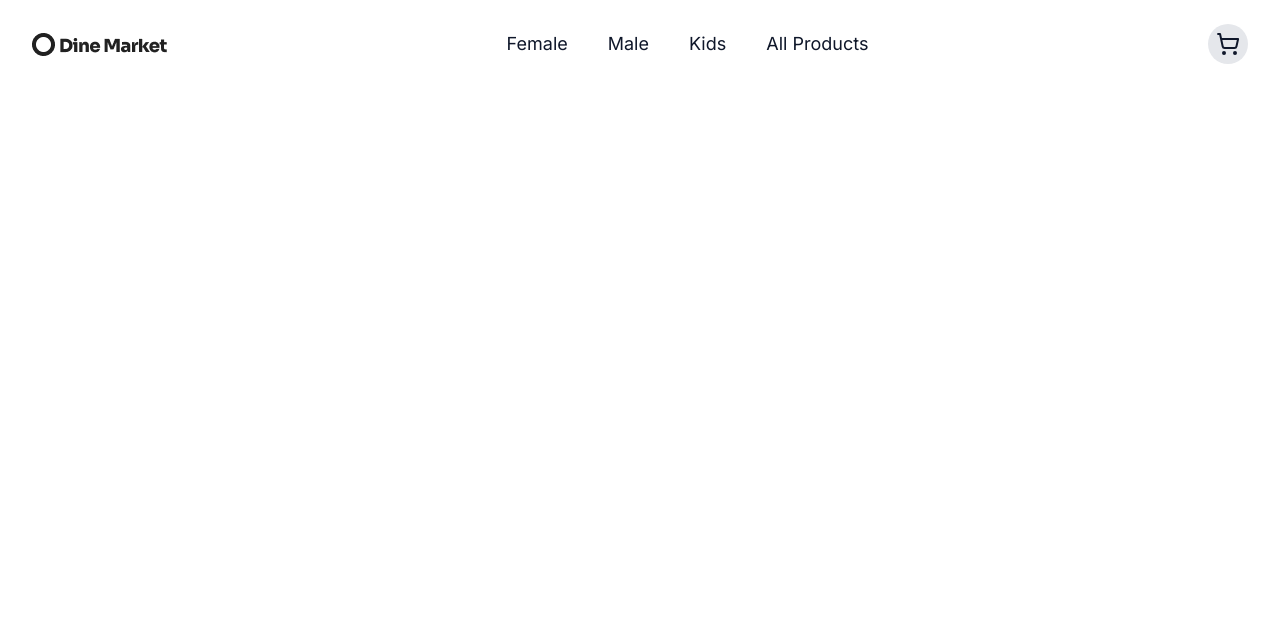
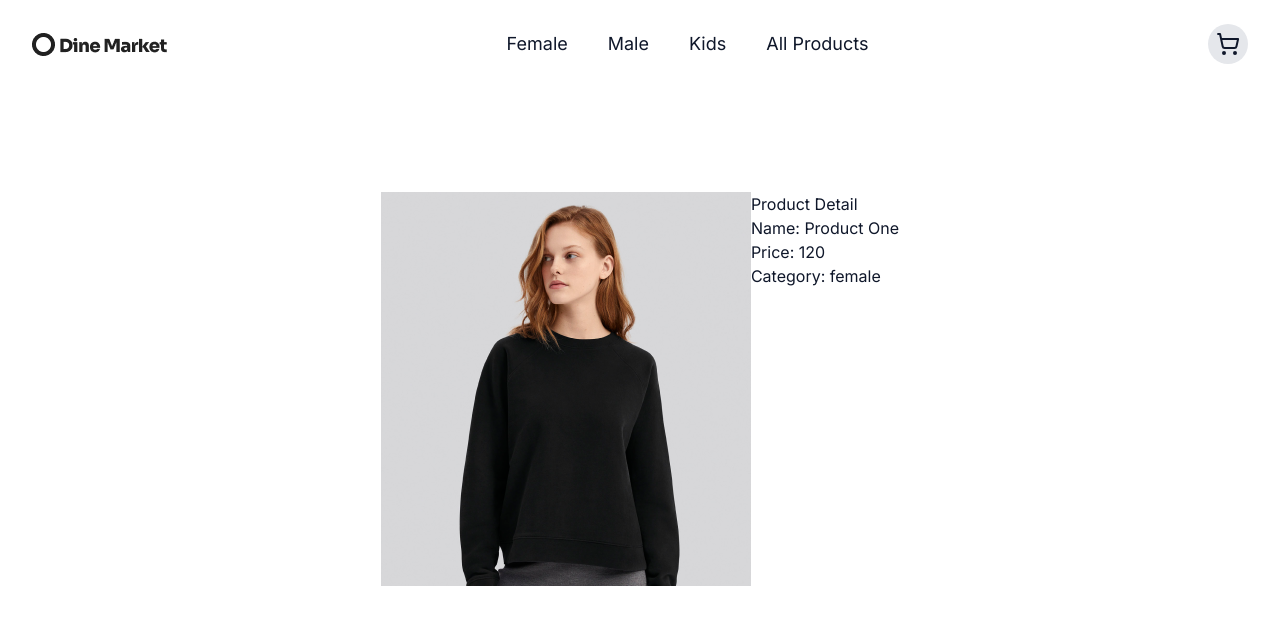
Before and after one commit to Abdullah-Younus/Shadcn-ui-ecommerce, a Next.js app: page /products/1 in a window 1280 px wide. Shown: the top 624 px of the page. Built offline with nearby package versions, Linux system fonts and the light colour scheme.

Commit message:
local changes

```diff
--- a/src/app/products/[id]/page.tsx
+++ b/src/app/products/[id]/page.tsx
@@ -4,7 +4,7 @@ import Image, { StaticImageData } from "next/image";
 
 
 const getProductDetails = (id: number) => {
-    return products.filter((product) => product.id === id);
+    return products.filter((product) => product.id == id);
 }
 
 
```
